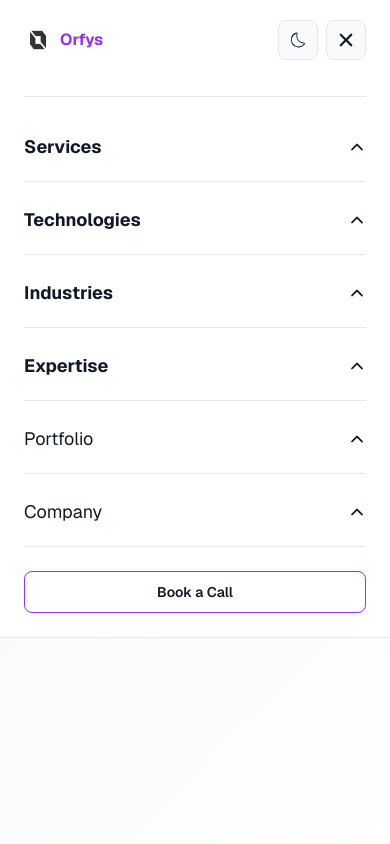
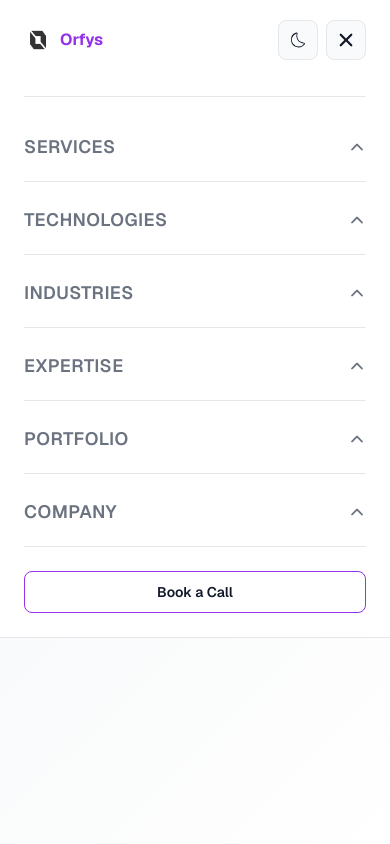
Before and after one commit to waqasahmed042/orfys-technologies, a Next.js app: page / in a window 390 px wide. Both pictures are taken after a click on the button 346 px from the left and 40 px from the top of the page. Shown: the top 844 px of the page. Built offline with nearby package versions, Linux system fonts and the light colour scheme.

Commit message:
update mobile menus

```diff
--- a/components/Header.tsx
+++ b/components/Header.tsx
@@ -233,7 +233,12 @@ export default function Header() {
               <div className="space-y-1">
                 {dropdownKeys.map((key) => (
                   <div key={key} className={`border-b border-[var(--border-default)]`}>
-                    <button onClick={() => setOpenCategory(openCategory === key ? null : key)} className="flex items-center justify-between w-full py-5 text-left font-bold text-lg">
+                    {/* Added font-semibold and text-[var(--text-secondary)] here */}
+                    <button
+                      onClick={() => setOpenCategory(openCategory === key ? null : key)}
+                      className="flex items-center justify-between w-full py-5 text-left font-semibold text-lg uppercase tracking-wide"
+                      style={{ color: "var(--text-secondary)" }}
+                    >
                       {key} <IoIosArrowUp className={`${openCategory === key ? 'cursor-pointer rotate-180 text-purple-400' : 'cursor-pointer'}`} />
                     </button>
 
@@ -254,7 +259,12 @@ export default function Header() {
 
                 {[{ title: "Portfolio", data: portfolioMenu }, { title: "Company", data: companyMenu }].map((menu) => (
                   <div key={menu.title} className={`border-b border-[var(--border-default)]`}>
-                    <button onClick={() => setOpenCategory(openCategory === menu.title ? null : menu.title)} className="flex items-center justify-between w-full py-5 text-left text-lg">
+                    {/* Added font-semibold and text-[var(--text-secondary)] here */}
+                    <button
+                      onClick={() => setOpenCategory(openCategory === menu.title ? null : menu.title)}
+                      className="flex items-center justify-between w-full py-5 text-left font-semibold text-lg uppercase tracking-wide"
+                      style={{ color: "var(--text-secondary)" }}
+                    >
                       {menu.title} <IoIosArrowUp className={`${openCategory === menu.title ? 'cursor-pointer rotate-180 text-purple-400' : 'cursor-pointer'}`} />
                     </button>
 
```
Also changed, not shown: 1 other file (tests, documents, lock files or other folders).
